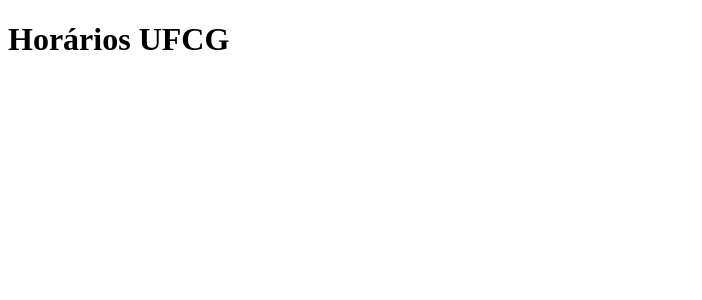
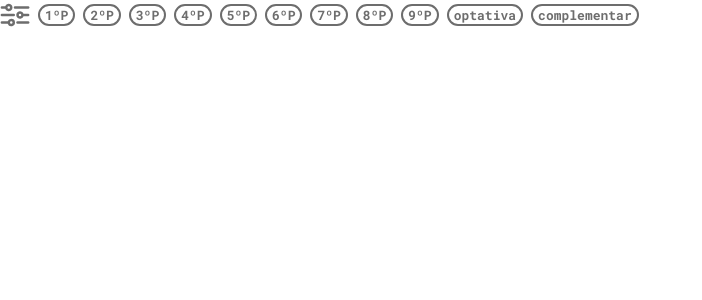
Before and after one commit to Guardians-DSC/horarios-ufcg, a React (Create React App) app in the folder horarios-react/: page / in a window 1280 px wide. Shown: the top 300 px of the page, without its empty margins (0-702 px from the left). Built offline with nearby package versions, Linux system fonts and the light colour scheme.

Commit message:
criação do componente de filtro de períodos

```diff
--- a/horarios-react/src/App.js
+++ b/horarios-react/src/App.js
@@ -1,7 +1,13 @@
 import React from 'react';
 
+import './global.css'
+
+import Filter from './components/Filter'
+
 function App() {
-  return <h1>Horários UFCG</h1>
+  return (
+    <Filter />
+  )
 }
 
 export default App;
--- /dev/null
+++ b/horarios-react/src/components/Filter/index.js
@@ -0,0 +1,37 @@
+import React, { useState } from 'react'
+
+import './style.css'
+
+import FilterButton from '../FilterButton'
+import filterImg from '../../assets/filter.svg'
+
+function Filter() {
+    const [vari, setVari] = useState(false);
+
+    function click() {
+        if (vari === "color") {
+            setVari('change-color')
+        } else {
+            setVari('color')
+        }
+    }
+
+    return (
+       <div id='filter-container'>
+            <img src={filterImg} alt=""/>
+            <FilterButton content='1ºP'/>
+            <FilterButton content='2ºP'/>
+            <FilterButton content='3ºP'/>
+            <FilterButton content='4ºP'/>
+            <FilterButton content='5ºP'/>
+            <FilterButton content='6ºP'/>
+            <FilterButton content='7ºP'/>
+            <FilterButton content='8ºP'/>
+            <FilterButton content='9ºP'/>
+            <FilterButton content='optativa'/>
+            <FilterButton content='complementar'/>
+       </div>
+    )
+}
+
+export default Filter;
--- /dev/null
+++ b/horarios-react/src/components/Filter/style.css
@@ -0,0 +1,11 @@
+#filter-container {
+    display: flex;
+    align-items: center;
+}
+
+#filter-container img {
+    height: 3rem;
+    width: 3rem;
+    /* filter: invert(12%) sepia(56%) saturate(4247%) hue-rotate(266deg) brightness(94%) contrast(101%); */
+    fill: #521782;
+}
--- /dev/null
+++ b/horarios-react/src/components/FilterButton/index.js
@@ -0,0 +1,23 @@
+import React, { useState } from 'react'
+
+import './style.css'
+
+function FilterButton({ content }) {
+    const [vari, setVari] = useState('normal-color');
+
+    function click() {
+        if (vari === "normal-color") {
+            setVari('active-color')
+        } else {
+            setVari('normal-color')
+        }
+    }
+
+    return (
+       <button id='filter-button-container' className={vari} onClick={click}>
+           <p>{content}</p>
+       </button>
+    )
+}
+
+export default FilterButton;
--- /dev/null
+++ b/horarios-react/src/components/FilterButton/style.css
@@ -0,0 +1,26 @@
+@import url('https://fonts.googleapis.com/css2?family=Roboto+Mono:wght@700&display=swap');
+
+#filter-button-container {
+    border-radius: 1.2rem;
+    padding: 0 0.5rem;
+    cursor: pointer;
+    font-size: 1.3rem;
+    font-family: 'Roboto Mono', sans-serif;
+    background: white;
+    margin-left: 0.8rem;
+}
+
+#filter-button-container:hover {
+    color: #521782;
+    border: 0.2rem solid #521782;
+}
+
+.normal-color {
+    color: #6d6d6d;
+    border: 0.2rem solid #6d6d6d;
+}
+
+.active-color {
+    color: #521782;
+    border: 0.2rem solid #521782;
+}
--- /dev/null
+++ b/horarios-react/src/global.css
@@ -0,0 +1,18 @@
+@import url('https://fonts.googleapis.com/css2?family=Montserrat:wght@400;600&display=swap');
+
+:root {
+    font-size: 62.5%;
+}
+
+* {
+    margin: 0;
+    padding: 0;
+    box-sizing: border-box;
+    outline: 0;
+}
+
+body, input {
+    font-family: Montserrat, sans-serif;
+    font-weight: 600;
+    background: #fff;
+}
```
Also changed, not shown: horarios-react/src/assets/filter.svg (added).
